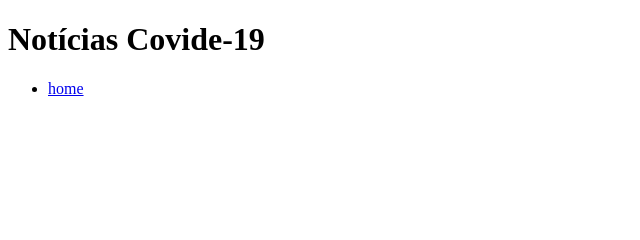
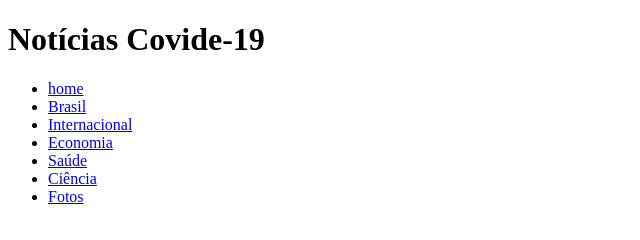
Before and after one commit to EliReseda/Projeto-Desenvolvimento-Web-I, a plain HTML site: page index.html in a window 1280 px wide. Shown: the whole page, without its empty margins (0-640 px from the left). Drawn offline with Linux system fonts and the light colour scheme.

Commit message:
atualização
trabalho durante o dia

```diff
--- a/index.html
+++ b/index.html
@@ -4,6 +4,7 @@
 	<title>Site de notícias - Corona Vírus</title>
 	<!-- Estilo customizado-->
 	<link rel="stylesheet" type="text/css" href="css/estilo.css">
+	<meta charset="utf-8">
 </head>
 <body class="home">
 	<div id="topo">
@@ -12,6 +13,26 @@
 			<li class="primeiro">
 		<a id="home "href="index.html">home</a>
 			</li>
+			<li>
+		<a id="brasil" href="brasil.html">Brasil</a>
+			</li>
+			<li>
+		<a id="internacional" href="internacional.html">Internacional</a>
+			</li>
+			<li>
+		<a id="economia" href="economia.html">Economia</a>
+			</li>
+			<li>
+		<a id="saude" href="saude.html">Saúde</a>
+			</li>
+			<li>
+		<a id="ciencia" href="ciencia.html">Ciência</a>
+			</li>
+			<li>
+		<a id="fotos" href="fotos.html">Fotos</a>
+			</li>
+				</ul>
+			</div><!-- fim /topo -->
 
 		</ul>
 
```
